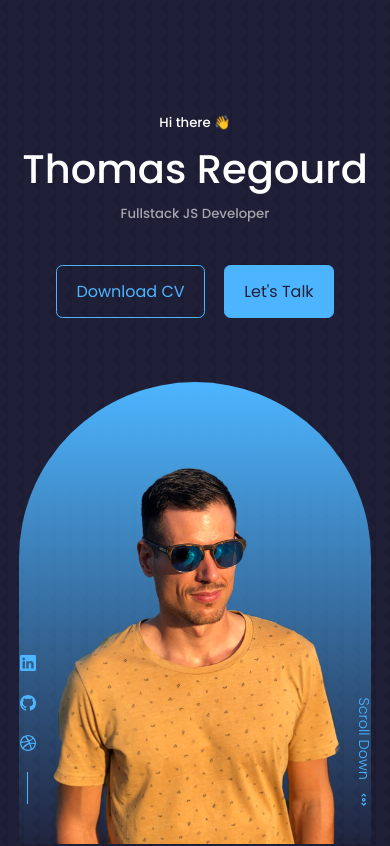
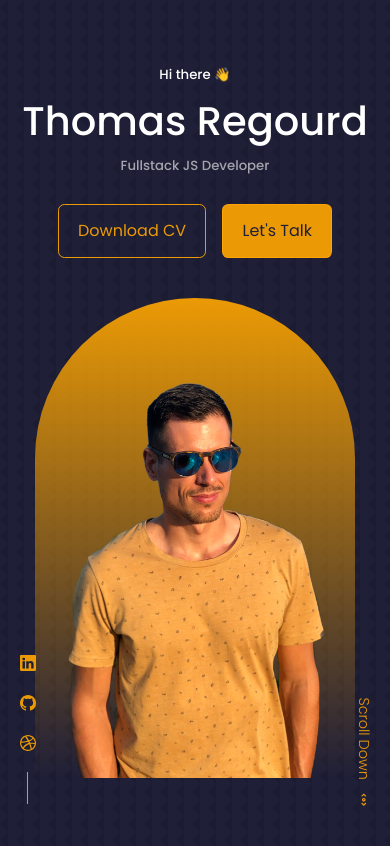
Before and after one commit to TRegourd/React-Portfolio, a React (Create React App) app: page / in a window 390 px wide. Shown: the top 846 px of the page. Built offline with nearby package versions, Linux system fonts and the light colour scheme.

Commit message:
add media queries for header

```diff
--- a/src/components/header/header.css
+++ b/src/components/header/header.css
@@ -66,3 +66,21 @@ header {
   overflow: hidden;
   padding: 5rem 1.5rem 1.5rem 1.5rem;
 }
+
+/* ================ MEDIA QUERIES  ================= */
+@media screen and (max-width: 1024px) {
+  .cta {
+    margin-top: 1.7rem;
+    gap: 1rem;
+  }
+  header {
+    height: 100vh;
+    padding-top: 4rem;
+  }
+  .me {
+    width: 94%;
+    max-width: 20rem;
+    margin-top: 2.5rem;
+    justify-content: center;
+  }
+}
--- a/src/index.css
+++ b/src/index.css
@@ -13,8 +13,8 @@
 :root {
   --color-bg: #1f1f38;
   --color-bg-variant: #2c2c6c;
-  --color-primary: #4db5ff;
-  --color-primary-variant: rgba(77, 181, 255, 0.4);
+  --color-primary: rgba(255, 166, 0, 0.912);
+  --color-primary-variant: rgba(255, 184, 77, 0.4);
   --color-white: #fff;
   --color-light: rgba(255, 255, 255, 0.6);
 
```
